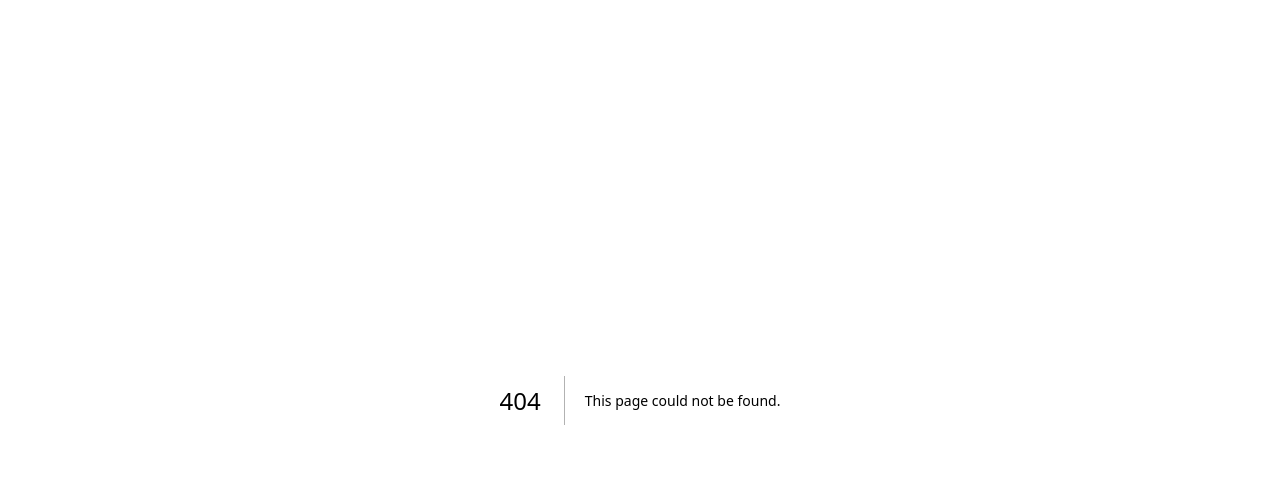
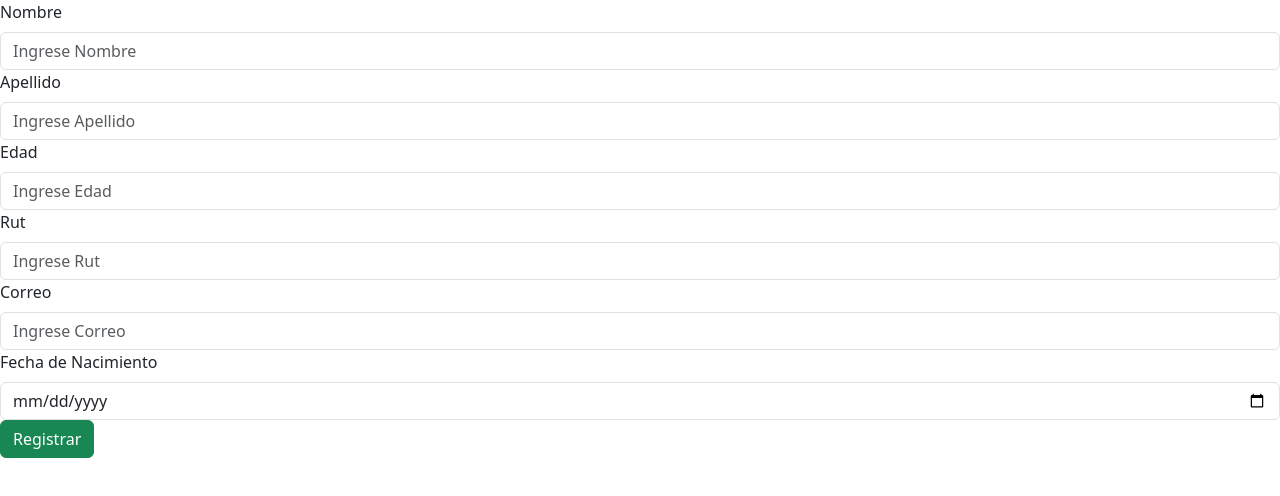
Before and after one commit to RixarshXD/front-b50c1-2024, a Next.js app: page /Pagina3 in a window 1280 px wide. Before the commit this address had no page. Shown: the top 496 px of the page. Built offline with nearby package versions, Linux system fonts and the light colour scheme.

Commit message:
implementacion de firebase
archivos firebase, promesas, credenciales para trabajar con firebase y implementacion de trabajo con capas con interfaces

```diff
--- a/package.json
+++ b/package.json
@@ -10,9 +10,10 @@
   },
   "dependencies": {
     "bootstrap": "^5.3.3",
+    "firebase": "^10.12.2",
     "next": "14.2.3",
     "react": "^18",
-    "react-bootstrap": "^2.10.3",
+    "react-bootstrap": "^2.10.4",
     "react-dom": "^18"
   },
   "devDependencies": {
--- /dev/null
+++ b/src/firebase/Credenciales.tsx
@@ -0,0 +1,11 @@
+export const firebaseConfig = {
+    apiKey: "AIzaSyBRIZ8GIAevGPpFfdpepZwUSJtlkY0v950",
+    authDomain: "crud-nuevo-44704.firebaseapp.com",
+    projectId: "crud-nuevo-44704",
+    storageBucket: "crud-nuevo-44704.appspot.com",
+    messagingSenderId: "603456598798",
+    appId: "1:603456598798:web:fa9d0fe195e0e62ec31d5f"
+  };
+
+
+//   export default firebaseConfig
--- /dev/null
+++ b/src/firebase/Firebase.tsx
@@ -0,0 +1,9 @@
+import { initializeApp } from "firebase/app";
+import { firebaseConfig } from "./Credenciales";
+import { getFirestore } from "firebase/firestore";
+
+
+
+// Initialize Firebase
+const app = initializeApp(firebaseConfig);
+export const db = getFirestore(app);
--- /dev/null
+++ b/src/firebase/Promesas.tsx
@@ -0,0 +1,28 @@
+import { Persona } from "@/interfaces/Interfaces";
+import { addDoc, collection, getDocs } from "firebase/firestore";
+import { db } from "./Firebase";
+
+
+export const registrarPersona = async(persona:Persona) =>{
+    const docRef = await addDoc(collection(db, "personas"), persona);
+}
+
+export const obtenerPersonas = async()=>{
+    const colRef= collection(db, "personas");
+
+    const querySnapshot = await getDocs(colRef);
+
+    let personas:Persona[] = []
+    querySnapshot.forEach((doc) => {
+        let persona:Persona = {
+            nombre:doc.data().nombre,
+            apellido:doc.data().apellido,
+            rut:doc.data().rut,
+            correo:doc.data().correo,
+            edad:doc.data().edad,
+            fechaNacimiento:doc.data().fechaNacimiento
+        }
+        personas.push(persona)
+    });
+    return personas
+}
--- /dev/null
+++ b/src/interfaces/Interfaces.tsx
@@ -0,0 +1,8 @@
+export interface Persona{
+    nombre:string,
+    apellido:string,
+    rut:string,
+    edad:number,
+    fechaNacimiento:string,
+    correo:string
+  }
--- a/src/pages/Pagina1.tsx
+++ b/src/pages/Pagina1.tsx
@@ -1,6 +1,8 @@
 import React, { useState } from "react";
 import Button from "react-bootstrap/Button";
 import Form from "react-bootstrap/Form";
+
+
 
 const Pagina1 = () => {
   const [nombre, setNombre] = useState("");
@@ -54,6 +56,8 @@ const Pagina1 = () => {
         <Button variant="primary" onClick={registrar}>
           Registrar
         </Button>
+
+
       </Form>
     </>
   );
--- /dev/null
+++ b/src/pages/Pagina3.tsx
@@ -0,0 +1,103 @@
+import React, { useState } from 'react'
+import Form from 'react-bootstrap/Form'
+import Button from 'react-bootstrap/Button'
+import { Persona } from '@/interfaces/Interfaces'
+import { registrarPersona } from '@/firebase/Promesas'
+
+
+  const initialStatePersona:Persona = {
+    nombre: '',
+    apellido: '',
+    rut: '',
+    edad: 0,
+    fechaNacimiento: '',
+    correo: ''
+  }
+
+
+const Pagina3 = () => {
+
+    const [persona, setPersona] = useState < Persona >(initialStatePersona)
+
+    const validarLargoMinimo = (name:string,value:string)=>{
+        setPersona({...persona,[name]:value})
+    }
+
+    const registrar = () => {
+        registrarPersona(persona).then(()=>{
+            alert('se ha registrado con exito')
+        }).catch((e)=>{alert('no se ha podido registrar')
+            console.log(e)
+        })
+    }
+
+  return (
+    <>
+    <Form>
+        <Form.Group>
+            <Form.Label>Nombre</Form.Label>
+            <Form.Control
+            type='text'
+            placeholder='Ingrese Nombre'
+            name='nombre'
+            onChange={(e)=>{validarLargoMinimo(e.currentTarget.name,e.currentTarget.value)}} />
+            <Form.Text></Form.Text>
+        </Form.Group>
+
+        <Form.Group>
+            <Form.Label>Apellido</Form.Label>
+            <Form.Control
+            type='text'
+            placeholder='Ingrese Apellido'
+            name='apellido'
+            onChange={(e)=>{validarLargoMinimo(e.currentTarget.name,e.currentTarget.value)}} />
+            <Form.Text></Form.Text>
+        </Form.Group>
+
+        <Form.Group>
+            <Form.Label>Edad</Form.Label>
+            <Form.Control
+            type='number'
+            placeholder='Ingrese Edad'
+            name='edad'
+            onChange={(e)=>{validarLargoMinimo(e.currentTarget.name,e.currentTarget.value)}} />
+            <Form.Text></Form.Text>
+        </Form.Group>
+
+        <Form.Group>
+            <Form.Label>Rut</Form.Label>
+            <Form.Control
+            type='number'
+            placeholder='Ingrese Rut'
+            name='rut'
+            onChange={(e)=>{validarLargoMinimo(e.currentTarget.name,e.currentTarget.value)}} />
+            <Form.Text></Form.Text>
+        </Form.Group>
+
+        <Form.Group>
+            <Form.Label>Correo</Form.Label>
+            <Form.Control
+            type='email'
+            placeholder='Ingrese Correo'
+            name='correo'
+            onChange={(e)=>{validarLargoMinimo(e.currentTarget.name,e.currentTarget.value)}} />
+            <Form.Text></Form.Text>
+        </Form.Group>
+
+        <Form.Group>
+            <Form.Label>Fecha de Nacimiento</Form.Label>
+            <Form.Control
+            type='date'
+            placeholder='Ingrese Fecha de Nacimiento'
+            name='fechaNacimiento'
+            onChange={(e)=>{validarLargoMinimo(e.currentTarget.name,e.currentTarget.value)}} />
+            <Form.Text></Form.Text>
+        </Form.Group>
+
+        <Button variant='success' onClick={registrar}>Registrar</Button>
+    </Form>
+    </>
+  )
+}
+
+export default Pagina3
```
Also changed, not shown: src/pages/Pagina4.tsx (added, +22 -0 lines), src/pages/index.tsx (+8 -1 lines), 1 other file (tests, documents, lock files or other folders).
